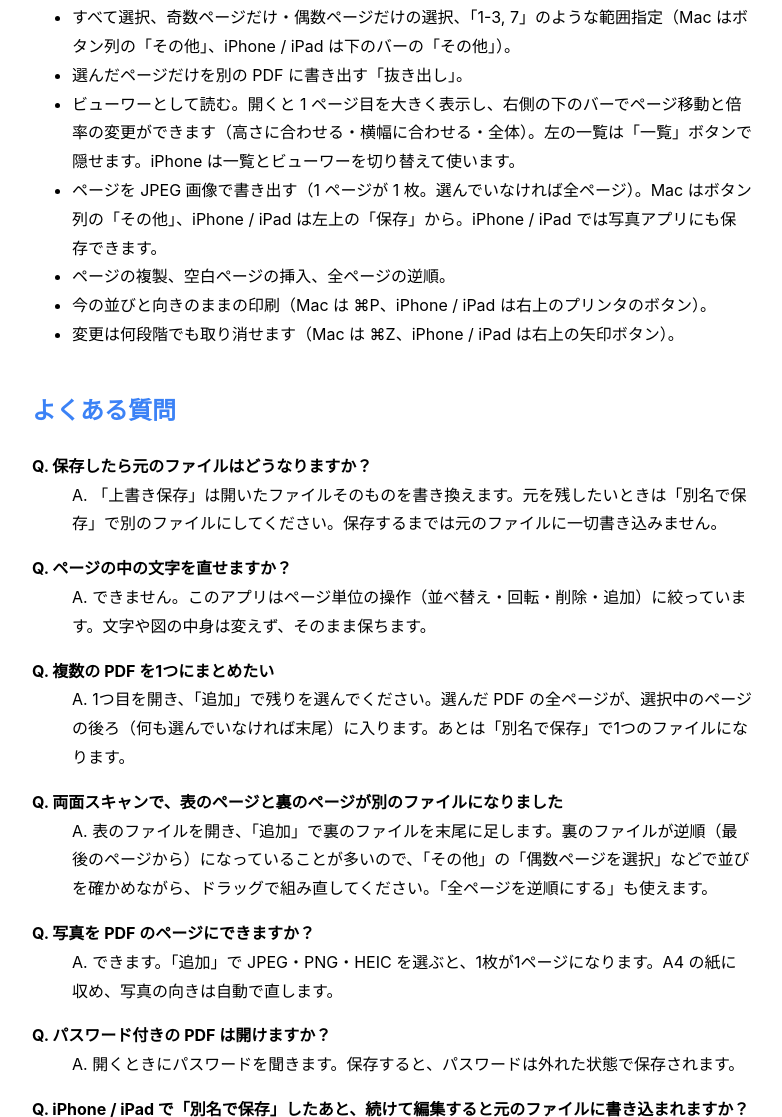
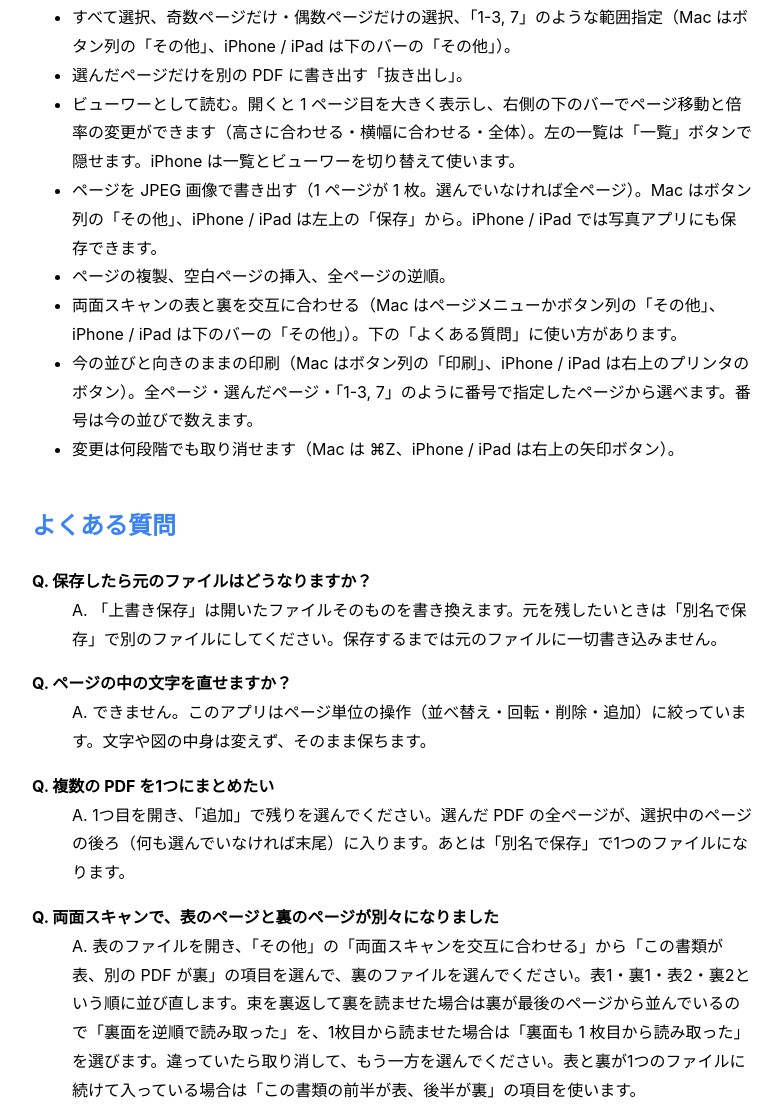
Before and after one commit to emchs07-prog/pdfpageworkshop-support, a plain HTML site: page index.html in a window 1280 px wide. Shown: the part 1427-2544 px from the top of the page, without its empty margins (248-1030 px from the left). Drawn offline with Linux system fonts and the light colour scheme.

Commit message:
1.2 の内容に更新（両面スキャンを交互に合わせる、印刷のページ指定）
Co-Authored-By: Claude Opus 5.5 <noreply@anthropic.com>

```diff
--- a/index.html
+++ b/index.html
@@ -59,7 +59,8 @@
   <li>ビューワーとして読む。開くと 1 ページ目を大きく表示し、右側の下のバーでページ移動と倍率の変更ができます（高さに合わせる・横幅に合わせる・全体）。左の一覧は「一覧」ボタンで隠せます。iPhone は一覧とビューワーを切り替えて使います。</li>
   <li>ページを JPEG 画像で書き出す（1 ページが 1 枚。選んでいなければ全ページ）。Mac はボタン列の「その他」、iPhone / iPad は左上の「保存」から。iPhone / iPad では写真アプリにも保存できます。</li>
   <li>ページの複製、空白ページの挿入、全ページの逆順。</li>
-  <li>今の並びと向きのままの印刷（Mac は ⌘P、iPhone / iPad は右上のプリンタのボタン）。</li>
+  <li>両面スキャンの表と裏を交互に合わせる（Mac はページメニューかボタン列の「その他」、iPhone / iPad は下のバーの「その他」）。下の「よくある質問」に使い方があります。</li>
+  <li>今の並びと向きのままの印刷（Mac はボタン列の「印刷」、iPhone / iPad は右上のプリンタのボタン）。全ページ・選んだページ・「1-3, 7」のように番号で指定したページから選べます。番号は今の並びで数えます。</li>
   <li>変更は何段階でも取り消せます（Mac は ⌘Z、iPhone / iPad は右上の矢印ボタン）。</li>
 </ul>
 
@@ -71,8 +72,8 @@
   <dd>A. できません。このアプリはページ単位の操作（並べ替え・回転・削除・追加）に絞っています。文字や図の中身は変えず、そのまま保ちます。</dd>
   <dt>Q. 複数の PDF を1つにまとめたい</dt>
   <dd>A. 1つ目を開き、「追加」で残りを選んでください。選んだ PDF の全ページが、選択中のページの後ろ（何も選んでいなければ末尾）に入ります。あとは「別名で保存」で1つのファイルになります。</dd>
-  <dt>Q. 両面スキャンで、表のページと裏のページが別のファイルになりました</dt>
-  <dd>A. 表のファイルを開き、「追加」で裏のファイルを末尾に足します。裏のファイルが逆順（最後のページから）になっていることが多いので、「その他」の「偶数ページを選択」などで並びを確かめながら、ドラッグで組み直してください。「全ページを逆順にする」も使えます。</dd>
+  <dt>Q. 両面スキャンで、表のページと裏のページが別々になりました</dt>
+  <dd>A. 表のファイルを開き、「その他」の「両面スキャンを交互に合わせる」から「この書類が表、別の PDF が裏」の項目を選んで、裏のファイルを選んでください。表1・裏1・表2・裏2という順に並び直します。束を裏返して裏を読ませた場合は裏が最後のページから並んでいるので「裏面を逆順で読み取った」を、1枚目から読ませた場合は「裏面も 1 枚目から読み取った」を選びます。違っていたら取り消して、もう一方を選んでください。表と裏が1つのファイルに続けて入っている場合は「この書類の前半が表、後半が裏」の項目を使います。</dd>
   <dt>Q. 写真を PDF のページにできますか？</dt>
   <dd>A. できます。「追加」で JPEG・PNG・HEIC を選ぶと、1枚が1ページになります。A4 の紙に収め、写真の向きは自動で直します。</dd>
   <dt>Q. パスワード付きの PDF は開けますか？</dt>
```
